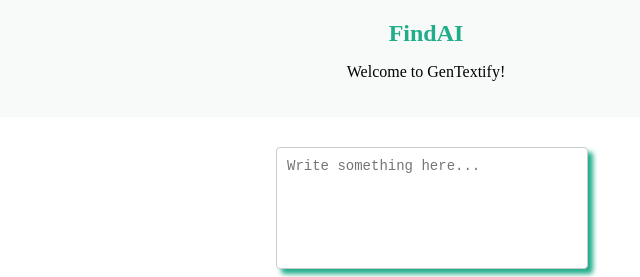
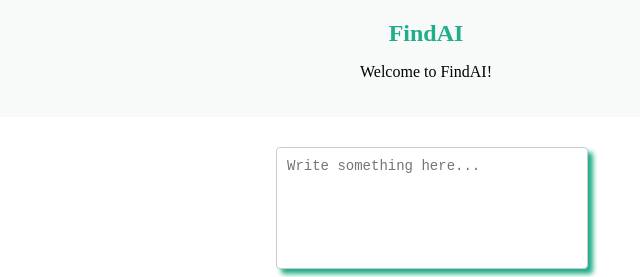
Before and after one commit to Anmol-2003/FindAI, a browser extension: page index.html in a window 1280 px wide. Shown: the top 277 px of the page, 214-854 px from the left. Drawn offline with Linux system fonts and the light colour scheme.

Commit message:
Update index.html

```diff
--- a/index.html
+++ b/index.html
@@ -10,7 +10,7 @@
     <header>
         <img src="logo.png" alt="GenTextify Logo">
         <h1>FindAI</h1>
-        <p>Welcome to GenTextify!</p>
+        <p>Welcome to FindAI!</p>
         <!-- Add navigation links or other relevant content here -->
     </header>
     <div class="container">
```
